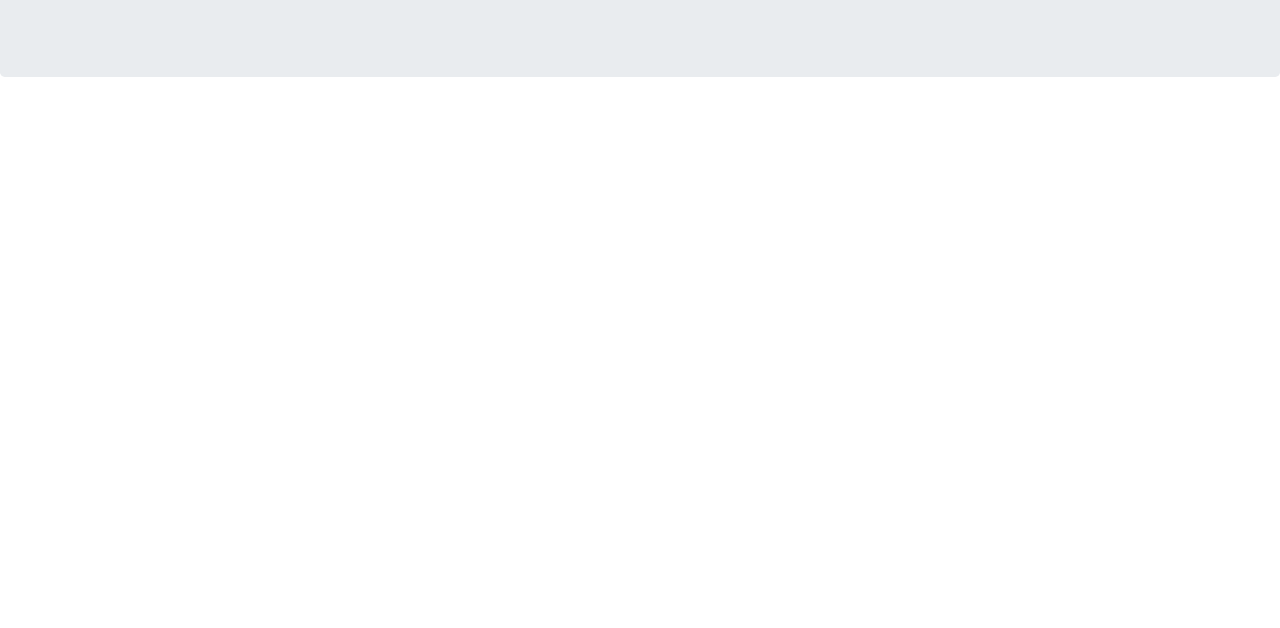
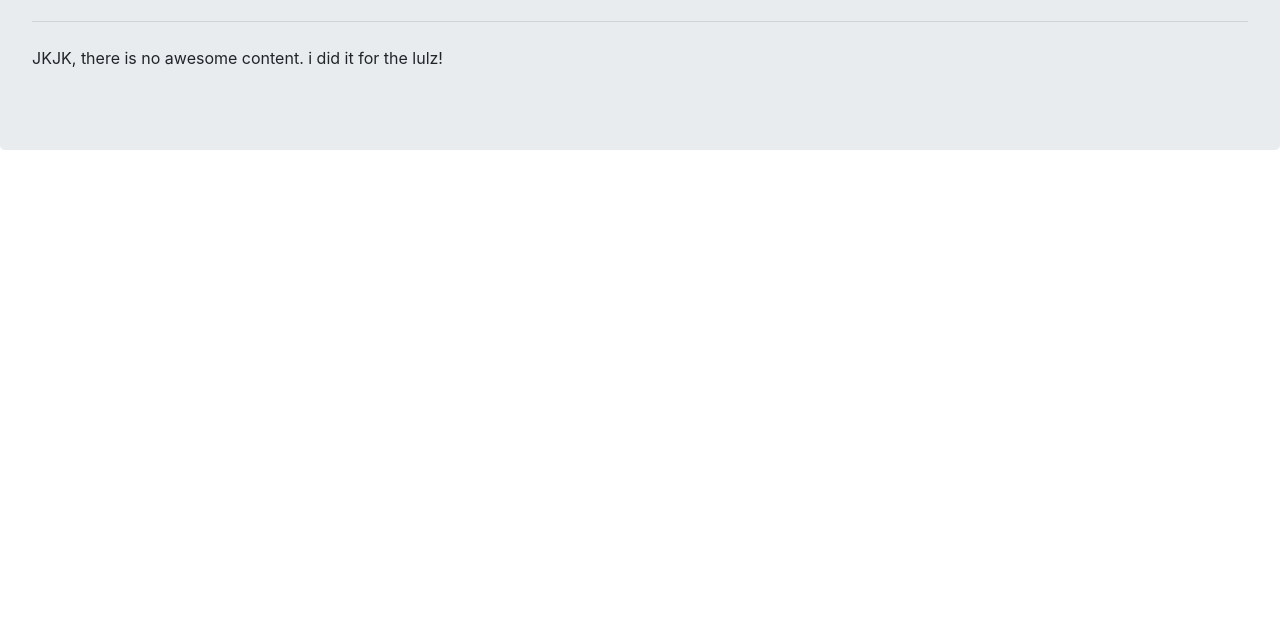
Before and after one commit to donletts/NewsLetter-Signup, a website: page success.html in a window 1280 px wide. Shown: the part 172-800 px from the top of the page. Drawn offline with nearby package versions, Linux system fonts and the light colour scheme.

Commit message:
i did it for the lulz

```diff
--- a/success.html
+++ b/success.html
@@ -9,6 +9,8 @@
     <div class="jumbotron">
         <h1 class="display-4">Awesome!</h1>
         <p class="lead">You've been successfully signed up to the newsletter, look forward to lots of awesome content!</p>
+        <hr class="my-4">
+        <p>JKJK, there is no awesome content. i did it for the lulz!</p>
     </div>
 
     <script src="https://code.jquery.com/jquery-3.4.1.slim.min.js" integrity="sha384-J6qa4849blE2+poT4WnyKhv5vZF5SrPo0iEjwBvKU7imGFAV0wwj1yYfoRSJoZ+n" crossorigin="anonymous"></script>
```
